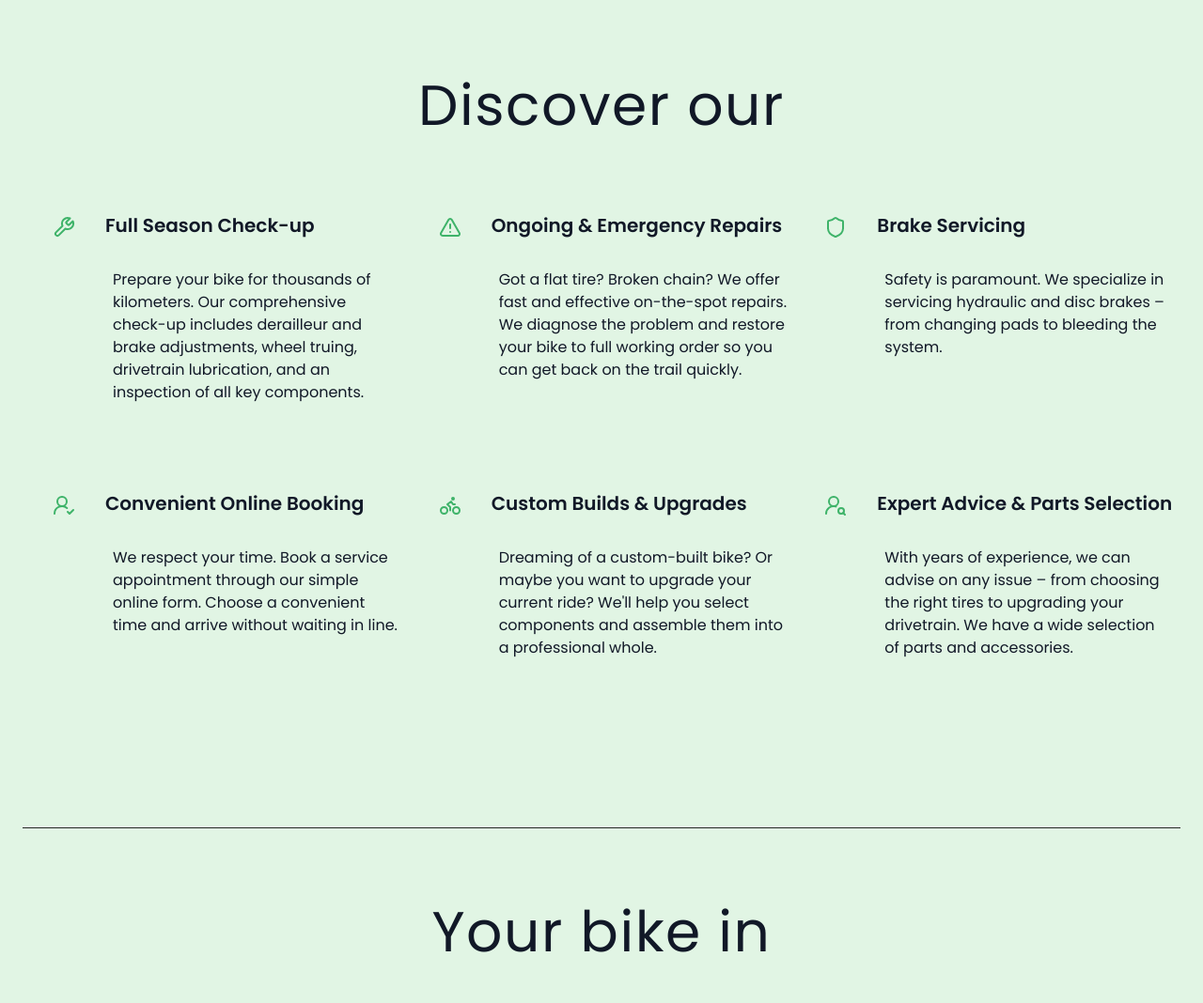
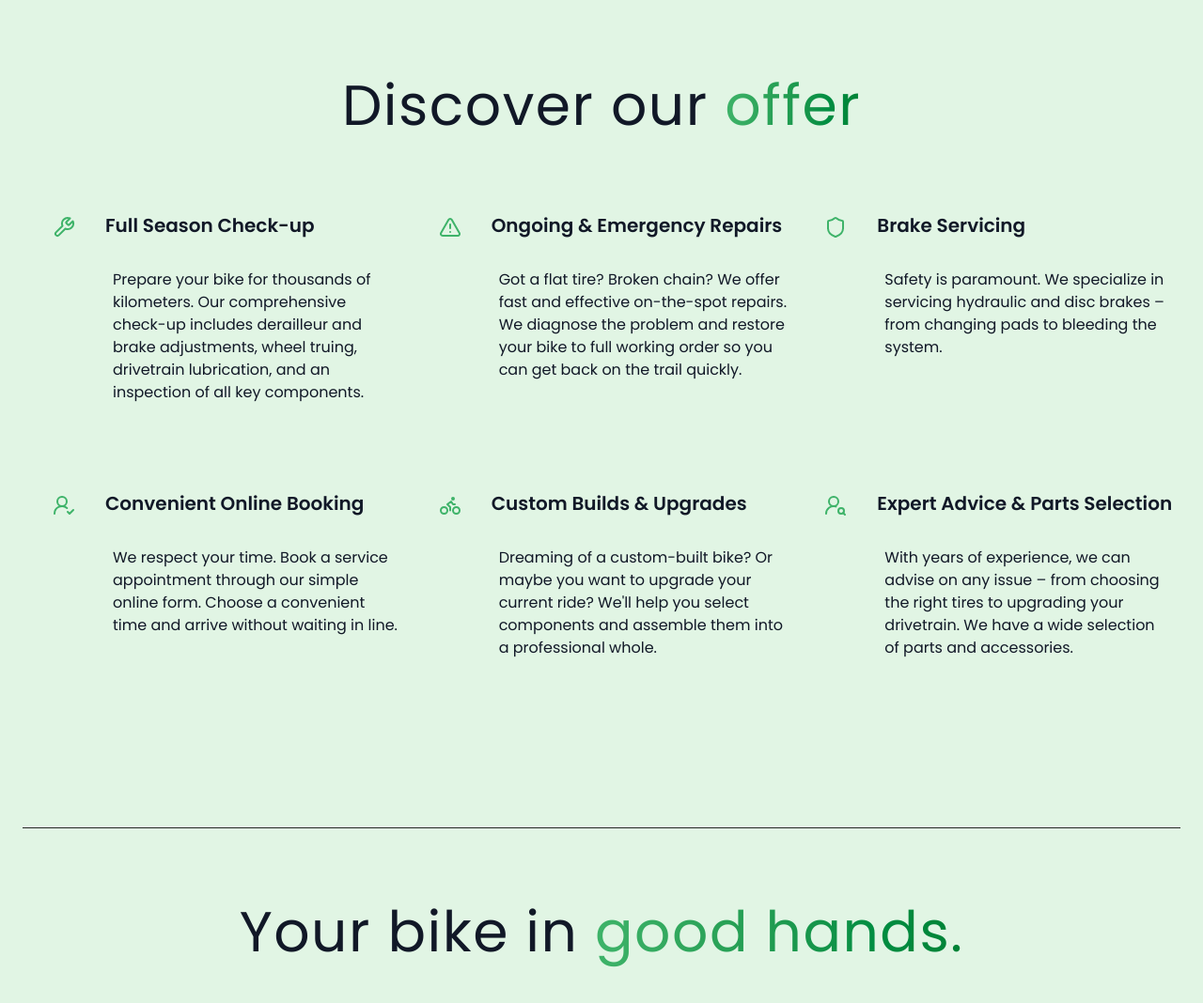
Before and after one commit to madamiec19/BikeWorkshop, a React (Vite) app: page / in a window 1280 px wide. Shown: the part 773-1841 px from the top of the page at 94% size. Built offline with nearby package versions, Linux system fonts and the light colour scheme.

Commit message:
translation fix

```diff
--- a/src/components/FeaturesSection.jsx
+++ b/src/components/FeaturesSection.jsx
@@ -8,12 +8,10 @@ const FeatureSection = () => {
     <div className="relative mt-20 border-b border-neutral-800 min-h-[800px]">
       <div className="text-center">
         <h2 className="text-3xl sm:text-5xl lg:text-6xl mt-10 lg:mt-20 tracking-wide">
-          <Trans i18nKey="features_title_styled">
-            Poznaj naszą{" "}
-            <span className="bg-gradient-to-r from-accent to-green-700 text-transparent bg-clip-text">
-              ofertę
-            </span>
-          </Trans>
+          {t("features_title_styled")}
+          <span className="bg-gradient-to-r from-accent to-green-700 text-transparent bg-clip-text">
+            {t("features_title")}
+          </span>
         </h2>
       </div>
       <div className="flex flex-wrap mt-10 lg:mt-20">
--- a/src/components/HeroSection.jsx
+++ b/src/components/HeroSection.jsx
@@ -9,7 +9,6 @@ const HeroSection = () => {
   return (
     <div className="flex flex-col items-center mt-6 lg:mt-20">
       <h1 className="text-4xl sm:text-6xl lg:text-7xl text-center tracking-wide">
-        {/* Użycie <Trans> do tłumaczenia tekstu z gradientem */}
         <span className="bg-gradient-to-r from-accent to-green-700 text-transparent bg-clip-text">
           {t("hero_title_styled")}
         </span>{" "}
--- a/src/components/Workflow.jsx
+++ b/src/components/Workflow.jsx
@@ -10,12 +10,10 @@ const Workflow = () => {
   return (
     <div className="mt-20">
       <h2 className="text-3xl sm:text-5xl lg:text-6xl text-center mb-10 mt-6 tracking-wide">
-        <Trans i18nKey="workflow_title_styled">
-          Twój rower w{" "}
-          <span className="bg-gradient-to-r from-accent to-green-700 text-transparent bg-clip-text">
-            dobrych rękach.
-          </span>
-        </Trans>
+        {t("workflow_title")}
+        <span className="bg-gradient-to-r from-accent to-green-700 text-transparent bg-clip-text">
+          {t("workflow_title_styled")}
+        </span>
       </h2>
       <div className="flex flex-wrap justify-center">
         <div className="p-2 w-full lg:w-1/2">
--- a/src/locales/en/translation.json
+++ b/src/locales/en/translation.json
@@ -9,7 +9,8 @@
   "hero_subtitle": "Whether you need a quick adjustment, a comprehensive check-up, or a specialized repair – we are here to take care of your bike with passion and precision. Trust the experts for whom two wheels are the whole world.",
   "hero_view_offer": "View Offer",
   "video_fallback": "Your browser does not support the video tag.",
-  "features_title_styled": "Discover our <1>offer</1>",
+  "features_title_styled": "Discover our ",
+  "features_title": "offer",
   "feature_1_title": "Full Season Check-up",
   "feature_1_desc": "Prepare your bike for thousands of kilometers. Our comprehensive check-up includes derailleur and brake adjustments, wheel truing, drivetrain lubrication, and an inspection of all key components.",
   "feature_2_title": "Ongoing & Emergency Repairs",
@@ -22,7 +23,8 @@
   "feature_5_desc": "Dreaming of a custom-built bike? Or maybe you want to upgrade your current ride? We'll help you select components and assemble them into a professional whole.",
   "feature_6_title": "Expert Advice & Parts Selection",
   "feature_6_desc": "With years of experience, we can advise on any issue – from choosing the right tires to upgrading your drivetrain. We have a wide selection of parts and accessories.",
-  "workflow_title_styled": "Your bike in <1>good hands.</1>",
+  "workflow_title_styled": "good hands.",
+  "workflow_title": "Your bike in ",
   "checklist_1_title": "Quick & Accurate Diagnosis",
   "checklist_1_desc": "We precisely locate the issue to get your bike back to full working order as quickly as possible.",
   "checklist_2_title": "Service Warranty",
--- a/src/locales/pl/translation.json
+++ b/src/locales/pl/translation.json
@@ -9,7 +9,8 @@
   "hero_subtitle": "Niezależnie od tego, czy potrzebujesz szybkiej regulacji, kompleksowego przeglądu, czy specjalistycznej naprawy – jesteśmy tu, by zadbać o Twój rower z pasją i precyzją. Zaufaj ekspertom, dla których dwa kółka to cały świat.",
   "hero_view_offer": "Poznaj ofertę",
   "video_fallback": "Twoja przeglądarka nie obsługuje tagu wideo.",
-  "features_title_styled": "Poznaj naszą <1>ofertę</1>",
+  "features_title_styled": "Poznaj naszą ",
+  "features_title":"ofertę",
   "feature_1_title": "Pełny Przegląd Sezonowy",
   "feature_1_desc": "Przygotuj swój rower na tysiące kilometrów. Nasz kompleksowy przegląd obejmuje regulację przerzutek i hamulców, centrowanie kół, smarowanie napędu i kontrolę wszystkich kluczowych komponentów.",
   "feature_2_title": "Naprawy Bieżące i Awarie",
@@ -22,7 +23,8 @@
   "feature_5_desc": "Marzy Ci się rower złożony od podstaw? A może chcesz ulepszyć obecny sprzęt? Pomożemy w doborze komponentów i złożymy je w profesjonalną całość.",
   "feature_6_title": "Fachowe Doradztwo i Dobór Części",
   "feature_6_desc": "Dzięki wieloletniemu doświadczeniu potrafimy doradzić w każdej kwestii – od wyboru opon po modernizację napędu. Posiadamy szeroki wybór części i akcesoriów.",
-  "workflow_title_styled": "Twój rower w <1>dobrych rękach.</1>",
+  "workflow_title_styled": "dobrych rękach.",
+  "workflow_title": "Twój rower w ",
   "checklist_1_title": "Szybka i trafna diagnoza",
   "checklist_1_desc": "Precyzyjnie lokalizujemy usterkę, aby Twój rower jak najszybciej wrócił do pełnej sprawności.",
   "checklist_2_title": "Gwarancja na wykonane usługi",
```
